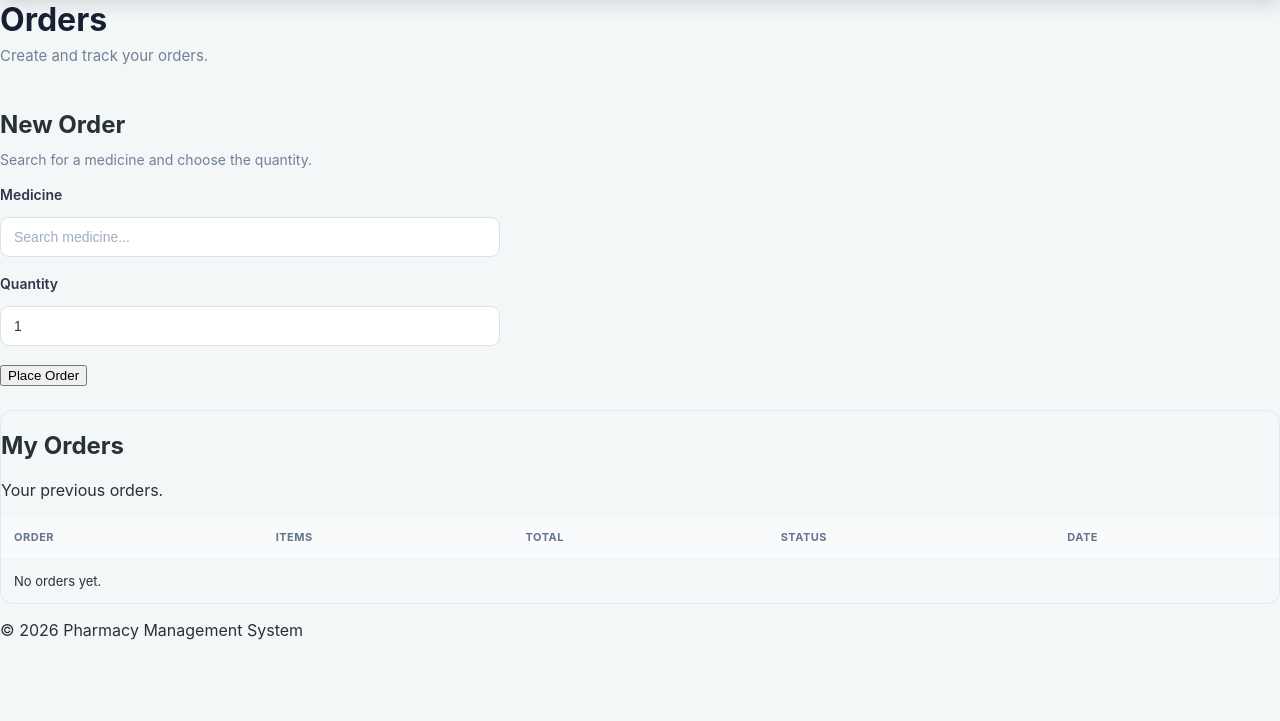
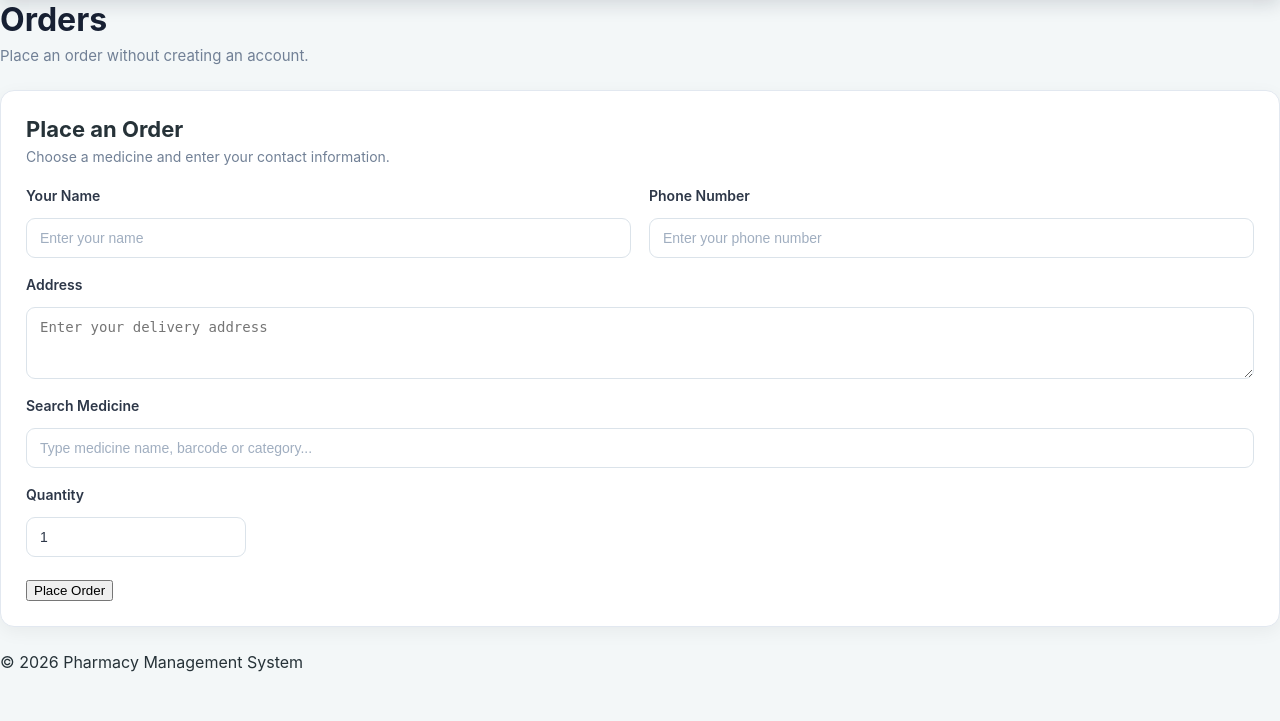
Before and after one commit to gmmuhammad002-cyber/pharmacy-management-system, a Flask app: template templates/order.html in a window 1280 px wide. Shown: the part 79-800 px from the top of the page. Run offline with Flask 3, Linux system fonts and the light colour scheme; the template is opened without the code that fills it, so the values that code supplies are empty; parts of the project's set-up code (start-up, migrations or seed data) failed here and were passed over; some libraries are stand-ins or nearby versions.

Commit message:
Update order.html

```diff
--- a/templates/order.html
+++ b/templates/order.html
@@ -1,54 +1,103 @@
 {% extends "base.html" %}
 
-{% block title %}Orders - Pharmacy{% endblock %}
+{% block title %}Orders - Pharmacy Management{% endblock %}
 
 {% block content %}
 
 <div class="page-header">
     <div>
         <h1>Orders</h1>
-
-        {% if is_admin %}
-            <p>Manage customer orders.</p>
-        {% else %}
-            <p>Create and track your orders.</p>
-        {% endif %}
+        <p>Place an order without creating an account.</p>
     </div>
 </div>
 
 
-{% if not is_admin %}
+<!-- =====================================================
+     PUBLIC ORDER FORM
+===================================================== -->
 
-<div class="order-layout">
+<div class="order-card">
 
-    <div class="form-card">
+    <div class="order-card-header">
+        <h2>Place an Order</h2>
+        <p>Choose a medicine and enter your contact information.</p>
+    </div>
 
-        <h2>New Order</h2>
 
-        <p class="form-description">
-            Search for a medicine and choose the quantity.
-        </p>
+    <form method="POST"
+          action="{{ url_for('orders') }}"
+          id="orderForm">
 
-        <form method="POST" id="orderForm">
+        <!-- CUSTOMER INFORMATION -->
+
+        <div class="form-grid">
+
+            <div class="form-group">
+
+                <label for="customer_name">
+                    Your Name
+                </label>
+
+                <input
+                    type="text"
+                    id="customer_name"
+                    name="customer_name"
+                    placeholder="Enter your name"
+                    required
+                >
+
+            </div>
+
+
+            <div class="form-group">
+
+                <label for="customer_phone">
+                    Phone Number
+                </label>
+
+                <input
+                    type="text"
+                    id="customer_phone"
+                    name="customer_phone"
+                    placeholder="Enter your phone number"
+                    required
+                >
+
+            </div>
+
+        </div>
+
+
+        <div class="form-group">
+
+            <label for="customer_address">
+                Address
+            </label>
+
+            <textarea
+                id="customer_address"
+                name="customer_address"
+                rows="3"
+                placeholder="Enter your delivery address"
+                required
+            ></textarea>
+
+        </div>
+
+
+        <!-- MEDICINE SEARCH -->
 
         <div class="form-group">
 
             <label for="medicineSearch">
-                    Medicine
+                Search Medicine
             </label>
 
             <input
                 type="text"
                 id="medicineSearch"
-                    placeholder="Search medicine..."
+                placeholder="Type medicine name, barcode or category..."
                 autocomplete="off"
-                >
-
-                <input
-                    type="hidden"
-                    name="medicine_id"
-                    id="medicineId"
-                    required
             >
 
             <div
@@ -56,16 +105,28 @@
                 class="medicine-results"
             ></div>
 
+        </div>
+
+
+        <!-- SELECTED MEDICINE -->
+
         <div
             id="selectedMedicine"
             class="selected-medicine"
             style="display:none;"
         ></div>
 
-            </div>
+
+        <input
+            type="hidden"
+            name="medicine_id"
+            id="medicineId"
+        >
 
 
-            <div class="form-group">
+        <!-- QUANTITY -->
+
+        <div class="form-group quantity-group">
 
             <label for="quantity">
                 Quantity
@@ -73,8 +134,8 @@
 
             <input
                 type="number"
+                id="quantity"
                 name="quantity"
-                    id="quantity"
                 min="1"
                 value="1"
                 required
@@ -85,7 +146,7 @@
 
         <button
             type="submit"
-                class="button primary full"
+            class="button primary order-button"
         >
             Place Order
         </button>
@@ -94,66 +155,43 @@
 
 </div>
 
-</div>
 
-{% endif %}
+<!-- =====================================================
+     ADMIN ORDER MANAGEMENT
+===================================================== -->
 
+{% if current_user.is_authenticated and current_user.role == "admin" %}
 
-<div class="table-container order-table-container">
+<div class="order-card admin-orders">
 
-    <div class="section-header">
+    <div class="order-card-header">
 
-        <div>
-
-            {% if is_admin %}
-
-                <h2>All Orders</h2>
+        <h2>Customer Orders</h2>
 
         <p>
-                    View and manage customer orders.
+            Manage orders submitted by customers.
         </p>
-
-            {% else %}
-
-                <h2>My Orders</h2>
-
-                <p>
-                    Your previous orders.
-                </p>
-
-            {% endif %}
-
-        </div>
 
     </div>
 
 
-    <div class="table-responsive">
+    {% if orders %}
 
-        <table>
+    <div class="table-container">
+
+        <table class="order-table">
 
             <thead>
 
                 <tr>
-
                     <th>Order</th>
-
-                    {% if is_admin %}
                     <th>Customer</th>
-                    {% endif %}
-
-                    <th>Items</th>
-
+                    <th>Medicine</th>
+                    <th>Quantity</th>
                     <th>Total</th>
-
                     <th>Status</th>
-
                     <th>Date</th>
-
-                    {% if is_admin %}
                     <th>Action</th>
-                    {% endif %}
-
                 </tr>
 
             </thead>
@@ -172,44 +210,47 @@
                     </td>
 
 
-                    {% if is_admin %}
-
-                        <td>
-                            {{ order.customer.username }}
-                        </td>
-
-                    {% endif %}
-
-
                     <td>
 
-                        <div class="order-items">
-
-                            {% for item in order.items %}
-
-                                <div class="order-item">
-
                         <strong>
-                                        {{ item.medicine.name }}
+                            {{ order.customer_name }}
                         </strong>
 
-                                    <span>
-                                        × {{ item.quantity }}
-                                    </span>
+                        <small class="customer-info">
+                            {{ order.customer_phone }}
+                        </small>
 
-                                </div>
-
-                            {% endfor %}
-
-                        </div>
+                        <small class="customer-info">
+                            {{ order.customer_address }}
+                        </small>
 
                     </td>
 
 
                     <td>
-                        <strong>
-                            ${{ "%.2f"|format(order.total_price|float) }}
-                        </strong>
+
+                        {% for item in order.items %}
+
+                            {{ item.medicine.name }}
+
+                        {% endfor %}
+
+                    </td>
+
+
+                    <td>
+
+                        {% for item in order.items %}
+
+                            {{ item.quantity }}
+
+                        {% endfor %}
+
+                    </td>
+
+
+                    <td>
+                        ${{ "%.2f"|format(order.total_price) }}
                     </td>
 
 
@@ -228,8 +269,6 @@
                         {{ order.created_at.strftime("%Y-%m-%d %H:%M") }}
                     </td>
 
-
-                    {% if is_admin %}
 
                     <td>
 
@@ -277,28 +316,13 @@
 
                             <button
                                 type="submit"
-                                    class="button primary small"
+                                class="button small"
                             >
                                 Update
                             </button>
 
                         </form>
 
-                        </td>
-
-                    {% endif %}
-
-                </tr>
-
-            {% else %}
-
-                <tr>
-
-                    <td
-                        colspan="{% if is_admin %}7{% else %}5{% endif %}"
-                        class="empty"
-                    >
-                        No orders yet.
                     </td>
 
                 </tr>
@@ -311,7 +335,17 @@
 
     </div>
 
+    {% else %}
+
+        <div class="empty-state">
+            No customer orders yet.
         </div>
+
+    {% endif %}
+
+</div>
+
+{% endif %}
 
 
 <script>
@@ -321,11 +355,11 @@
     {
         id: {{ medicine.id }},
         name: {{ medicine.name|tojson }},
+        barcode: {{ (medicine.barcode or "")|tojson }},
         category: {{ (medicine.category or "")|tojson }},
-            barcode: {{ (medicine.barcode or "")|tojson }},
         quantity: {{ medicine.quantity }},
-            selling_price: {{ medicine.selling_price or 0 }}
-        }{% if not loop.last %},{% endif %}
+        price: {{ medicine.selling_price or 0 }}
+    },
     {% endfor %}
 ];
 
@@ -333,20 +367,21 @@
 const searchInput =
     document.getElementById("medicineSearch");
 
+const results =
+    document.getElementById("medicineResults");
+
 const medicineId =
     document.getElementById("medicineId");
-
-    const results =
-        document.getElementById("medicineResults");
 
 const selectedMedicine =
     document.getElementById("selectedMedicine");
 
+const quantityInput =
+    document.getElementById("quantity");
+
 const orderForm =
     document.getElementById("orderForm");
 
-
-    if (searchInput) {
 
 function showResults(items) {
 
@@ -354,10 +389,11 @@
 
     if (items.length === 0) {
 
-                results.innerHTML =
-                    '<div class="medicine-no-results">' +
-                    'No medicines found.' +
-                    '</div>';
+        results.innerHTML = `
+            <div class="medicine-no-results">
+                No medicines found.
+            </div>
+        `;
 
         results.style.display = "block";
 
@@ -375,38 +411,23 @@
 
 
         item.innerHTML = `
-
             <div>
-
-                        <strong>
-                            ${medicine.name}
-                        </strong>
+                <strong>${escapeHtml(medicine.name)}</strong>
 
                 <small>
-                            ${medicine.category || "No category"}
-
-                            ${
-                                medicine.barcode
-                                ? " • " + medicine.barcode
-                                : ""
-                            }
+                    ${escapeHtml(medicine.category || "Medicine")}
+                    ${medicine.barcode
+                        ? " • " + escapeHtml(medicine.barcode)
+                        : ""}
                 </small>
-
             </div>
 
-
             <span>
-
-                        $${Number(
-                            medicine.selling_price
-                        ).toFixed(2)}
-
+                $${Number(medicine.price).toFixed(2)}
                 <small>
                     Stock: ${medicine.quantity}
                 </small>
-
             </span>
-
         `;
 
 
@@ -420,19 +441,25 @@
                 searchInput.value =
                     medicine.name;
 
-                        selectedMedicine.innerHTML =
-                            `Selected:
+                selectedMedicine.innerHTML = `
+                    Selected:
                     <strong>
-                                ${medicine.name}
+                        ${escapeHtml(medicine.name)}
                     </strong>
-                            — Stock:
-                            ${medicine.quantity}`;
+                    — $${Number(medicine.price).toFixed(2)}
+                    — Stock: ${medicine.quantity}
+                `;
 
                 selectedMedicine.style.display =
                     "block";
 
                 results.style.display =
                     "none";
+
+                quantityInput.max =
+                    medicine.quantity;
+
+                quantityInput.value = 1;
             }
         );
 
@@ -451,10 +478,11 @@
     "input",
     function() {
 
-                const term =
-                    searchInput.value
-                    .trim()
-                    .toLowerCase();
+        const search =
+            this.value
+                .toLowerCase()
+                .trim();
+
 
         medicineId.value = "";
 
@@ -462,7 +490,7 @@
             "none";
 
 
-                if (!term) {
+        if (!search) {
 
             results.style.display =
                 "none";
@@ -471,37 +499,31 @@
         }
 
 
-                const matches =
-                    medicines.filter(
-                        function(medicine) {
+        const filtered =
+            medicines.filter(function(medicine) {
 
-                            const name =
-                                (
-                                    medicine.name || ""
-                                ).toLowerCase();
+                return (
+                    medicine.name
+                        .toLowerCase()
+                        .includes(search)
 
-                            const barcode =
-                                (
-                                    medicine.barcode || ""
-                                ).toLowerCase();
+                    ||
 
-                            const category =
-                                (
-                                    medicine.category || ""
-                                ).toLowerCase();
+                    medicine.barcode
+                        .toLowerCase()
+                        .includes(search)
+
+                    ||
+
+                    medicine.category
+                        .toLowerCase()
+                        .includes(search)
+                );
+
+            });
 
 
-                            return (
-                                name.includes(term) ||
-                                barcode.includes(term) ||
-                                category.includes(term)
-                            );
-
-                        }
-                    );
-
-
-                showResults(matches);
+        showResults(filtered);
 
     }
 );
@@ -516,10 +538,26 @@
             event.preventDefault();
 
             alert(
-                        "Please search and select a medicine first."
+                "Please select a medicine from the search results."
             );
 
-                    searchInput.focus();
+            return;
+        }
+
+
+        const quantity =
+            Number(quantityInput.value);
+
+
+        if (!quantity || quantity < 1) {
+
+            event.preventDefault();
+
+            alert(
+                "Please enter a valid quantity."
+            );
+
+            return;
         }
 
     }
@@ -531,7 +569,8 @@
     function(event) {
 
         if (
-                    !searchInput.contains(event.target) &&
+            !searchInput.contains(event.target)
+            &&
             !results.contains(event.target)
         ) {
 
@@ -542,66 +581,16 @@
     }
 );
 
+
+function escapeHtml(value) {
+
+    return String(value)
+        .replaceAll("&", "&amp;")
+        .replaceAll("<", "&lt;")
+        .replaceAll(">", "&gt;")
+        .replaceAll('"', "&quot;")
+        .replaceAll("'", "&#039;");
 }
-
-
-    document
-        .querySelectorAll(".order-status-form")
-        .forEach(function(form) {
-
-            form.addEventListener(
-                "submit",
-                function(event) {
-
-                    const select =
-                        form.querySelector(
-                            ".status-select"
-                        );
-
-                    const status =
-                        select.value;
-
-
-                    if (
-                        status === "Approved"
-                    ) {
-
-                        const confirmed =
-                            confirm(
-                                "Approve this order? " +
-                                "The requested quantity will be removed from stock."
-                            );
-
-                        if (!confirmed) {
-
-                            event.preventDefault();
-
-                        }
-
-                    }
-
-
-                    if (
-                        status === "Cancelled"
-                    ) {
-
-                        const confirmed =
-                            confirm(
-                                "Cancel this order?"
-                            );
-
-                        if (!confirmed) {
-
-                            event.preventDefault();
-
-                        }
-
-                    }
-
-                }
-            );
-
-        });
 
 </script>
 
```
Lines whose indentation alone changed are shown as unchanged.
